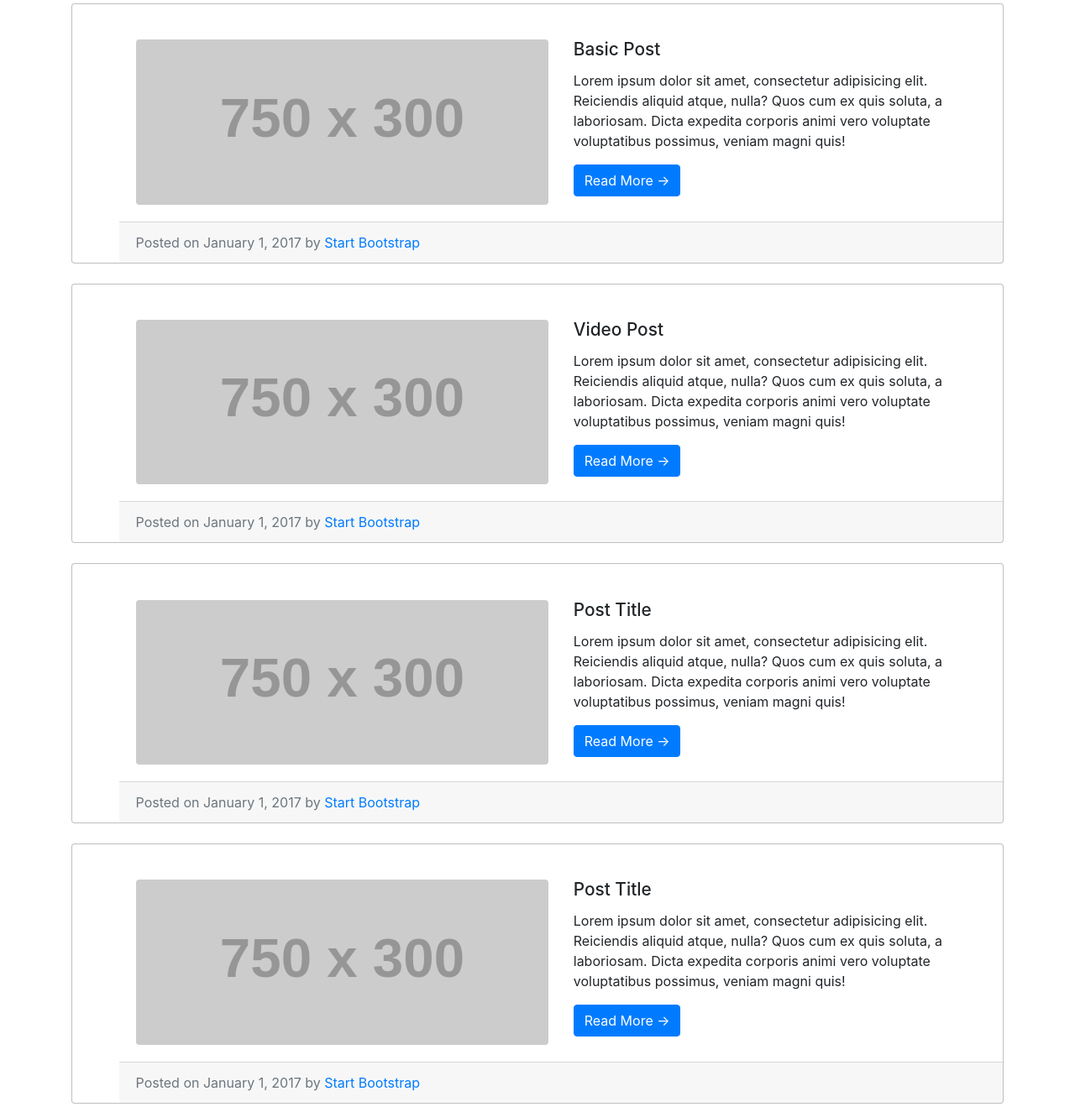
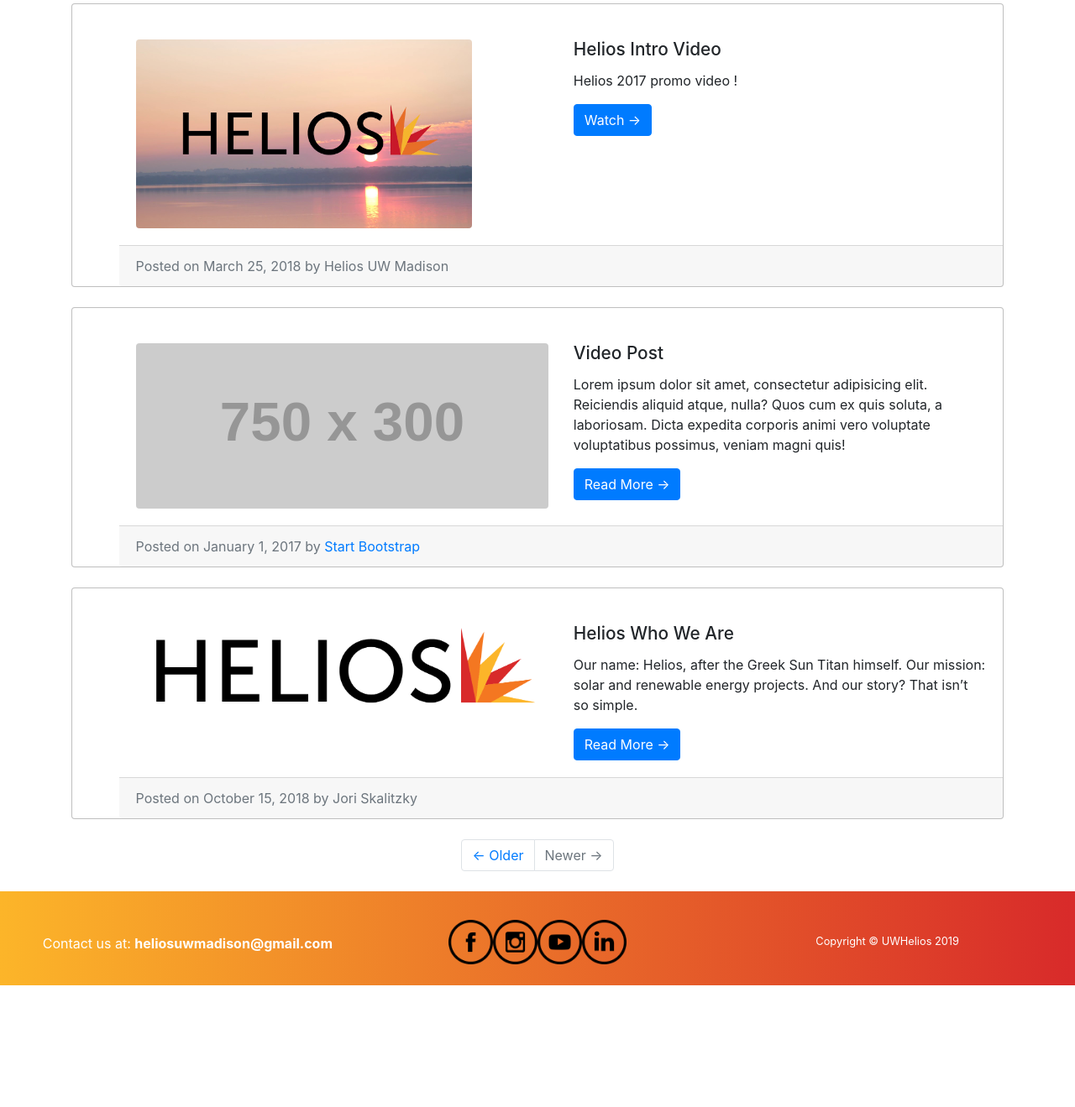
Before and after one commit to Helios-UWMadison/HeliosWebsite, a website: page blog.html in a window 1280 px wide. Shown: the part 140-1459 px from the top of the page at 84% size. After the commit the page ends 1314 px from the top, so only its background shows below. Drawn offline with Linux system fonts and the light colour scheme; placeholder pictures from the web are drawn by us.

Commit message:
Started working on Blog Page, added links to blogs

```diff
--- a/blog.html
+++ b/blog.html
@@ -54,29 +54,29 @@
       <small>UW Helios News</small>
     </h1>
 
-    <!-- Blog Post -->
+    <!-- Helios Intro Video Post -->
     <div class="card mb-4">
       <div class="card-body">
         <div class="row">
           <div class="col-lg-6">
-            <a href="blog-post.html">
-              <img class="img-fluid rounded" src="http://placehold.it/750x300" alt="">
+            <a href="https://www.youtube.com/watch?v=v3IhcmoPCrw">
+              <img class="img-fluid rounded" style="height: auto; width:25rem;" src="img/BlogPics/HeliosIntro.jpg" alt="">
             </a>
           </div>
           <div class="col-lg-6">
-            <h2 class="card-title">Basic Post</h2>
-            <p class="card-text">Lorem ipsum dolor sit amet, consectetur adipisicing elit. Reiciendis aliquid atque, nulla? Quos cum ex quis soluta, a laboriosam. Dicta expedita corporis animi vero voluptate voluptatibus possimus, veniam magni quis!</p>
-            <a href="blog-post.html" class="btn btn-primary">Read More &rarr;</a>
+            <h2 class="card-title">Helios Intro Video</h2>
+            <p class="card-text">Helios 2017 promo video !</p>
+            <a href="https://www.youtube.com/watch?v=v3IhcmoPCrw" class="btn btn-primary">Watch &rarr;</a>
           </div>
         </div>
       </div>
       <div class="card-footer text-muted">
-        Posted on January 1, 2017 by
-        <a href="#">Start Bootstrap</a>
+        Posted on March 25, 2018 by
+        Helios UW Madison
       </div>
     </div>
 
-    <!-- Blog Post -->
+    <!-- Stock Video Post -->
     <div class="card mb-4">
       <div class="card-body">
         <div class="row">
@@ -98,49 +98,30 @@
       </div>
     </div>
 
-    <!-- Blog Post -->
+
+    <!-- Helios Who We Are Medium Post -->
     <div class="card mb-4">
       <div class="card-body">
         <div class="row">
           <div class="col-lg-6">
-            <a href="#">
-              <img class="img-fluid rounded" src="http://placehold.it/750x300" alt="">
+            <a href="https://medium.com/@heliosuwmadison/helios-who-we-are-337da9c1fc06">
+              <img class="img-fluid rounded" src="img/HeliosFull.png" alt="">
             </a>
           </div>
           <div class="col-lg-6">
-            <h2 class="card-title">Post Title</h2>
-            <p class="card-text">Lorem ipsum dolor sit amet, consectetur adipisicing elit. Reiciendis aliquid atque, nulla? Quos cum ex quis soluta, a laboriosam. Dicta expedita corporis animi vero voluptate voluptatibus possimus, veniam magni quis!</p>
-            <a href="#" class="btn btn-primary">Read More &rarr;</a>
+            <h2 class="card-title">Helios Who We Are</h2>
+            <p class="card-text">Our name: Helios, after the Greek Sun Titan himself. Our mission: solar and renewable energy projects. And our story? That isn’t so simple.</p>
+            <a href="https://medium.com/@heliosuwmadison/helios-who-we-are-337da9c1fc06" class="btn btn-primary">Read More &rarr;</a>
           </div>
         </div>
       </div>
       <div class="card-footer text-muted">
-        Posted on January 1, 2017 by
-        <a href="#">Start Bootstrap</a>
+        Posted on October 15, 2018 by
+        Jori Skalitzky
       </div>
     </div>
 
-    <!-- Blog Post -->
-    <div class="card mb-4">
-      <div class="card-body">
-        <div class="row">
-          <div class="col-lg-6">
-            <a href="#">
-              <img class="img-fluid rounded" src="http://placehold.it/750x300" alt="">
-            </a>
-          </div>
-          <div class="col-lg-6">
-            <h2 class="card-title">Post Title</h2>
-            <p class="card-text">Lorem ipsum dolor sit amet, consectetur adipisicing elit. Reiciendis aliquid atque, nulla? Quos cum ex quis soluta, a laboriosam. Dicta expedita corporis animi vero voluptate voluptatibus possimus, veniam magni quis!</p>
-            <a href="#" class="btn btn-primary">Read More &rarr;</a>
-          </div>
-        </div>
-      </div>
-      <div class="card-footer text-muted">
-        Posted on January 1, 2017 by
-        <a href="#">Start Bootstrap</a>
-      </div>
-    </div>
+
 
     <!-- Pagination -->
     <ul class="pagination justify-content-center mb-4">
```
Also changed, not shown: img/BlogPics/HeliosIntro.jpg (added).
